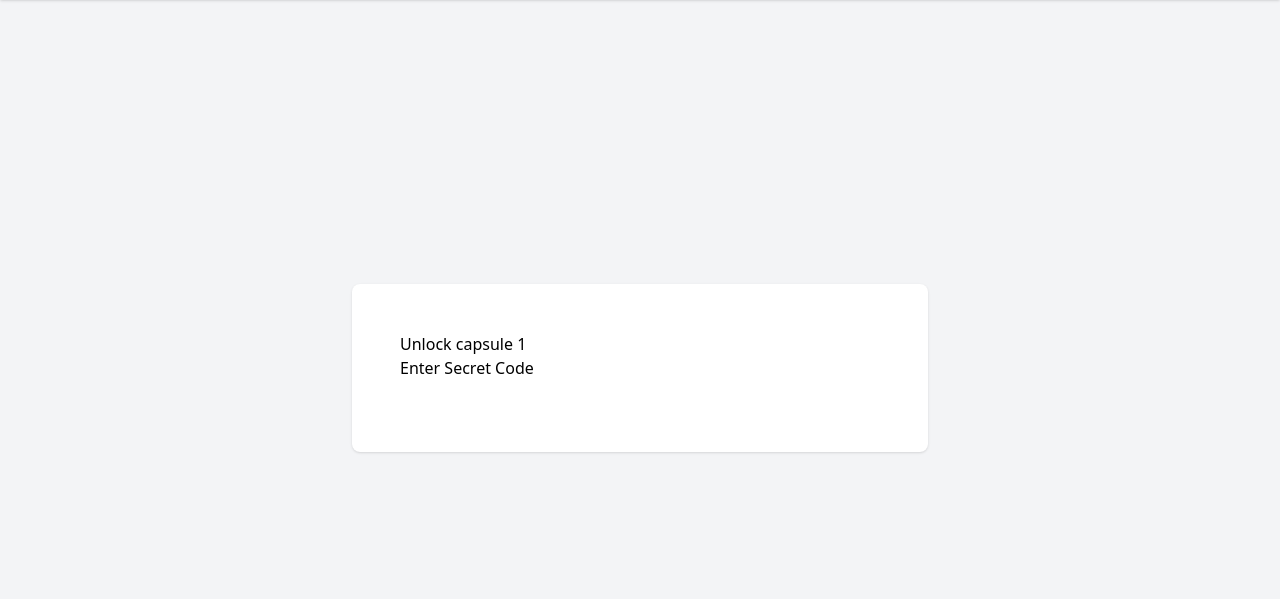
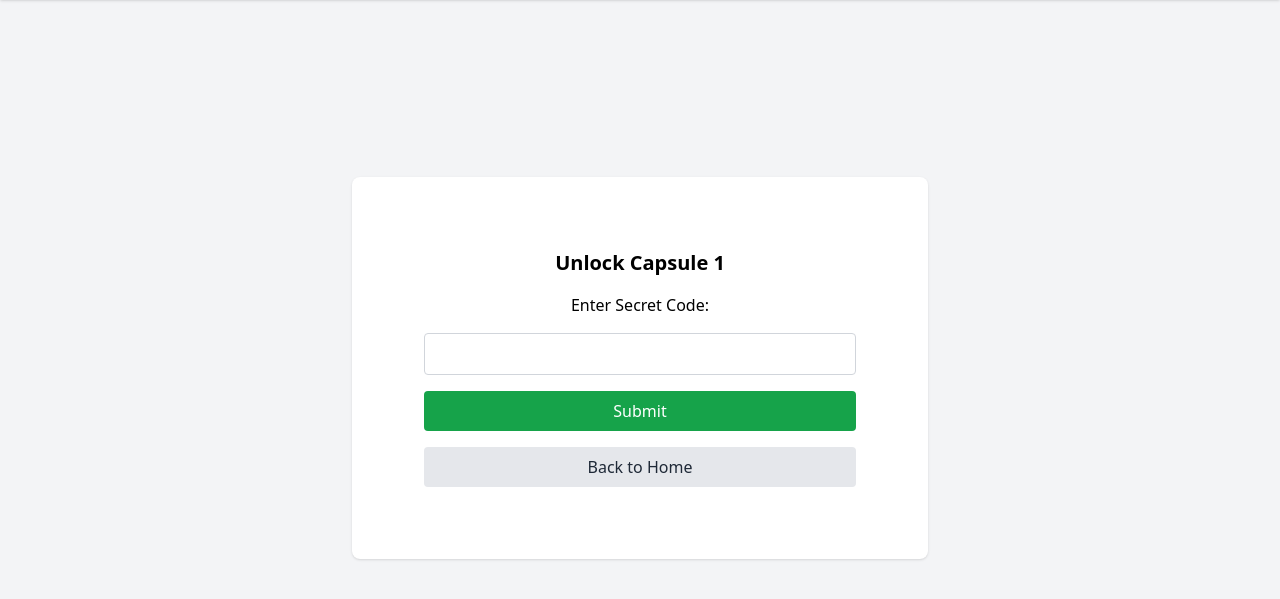
Before and after one commit to Whrtn/timecapsule, a Django app: page /capsule/1/ in a window 1280 px wide. Shown: the part 60-659 px from the top of the page. Run offline with Django 5.2, Linux system fonts and the light colour scheme; tables that the repository leaves empty hold one stand-in row (values such as "Sample post"); some libraries are stand-ins or nearby versions.

Commit message:
update template styling

```diff
--- a/capsules/templates/capsules/home.html
+++ b/capsules/templates/capsules/home.html
@@ -3,7 +3,7 @@
 {% block content %}
 <div class="flex flex-col items-center justify-center space-y-4 bg-white rounded-lg w-full">
 
-  <p class="text-lg font-semibold text-gray-800">Enter a Capsule ID</p>
+  <h1 class="text-xl font-semibold">Enter a Capsule ID</h1>
 
   <form id="capsuleForm" class="w-full space-y-4">
     <input
--- a/capsules/templates/capsules/unlock_capsule.html
+++ b/capsules/templates/capsules/unlock_capsule.html
@@ -1,7 +1,21 @@
 {% extends 'capsules/base.html' %}
 {% block title %}Time Capsule - Unlock Capsule{% endblock %}
 {%  block content %}
-<p>Unlock capsule {{ capsule_id }}</p>
-<p>Enter Secret Code</p>
-<input type="text"/>
+<div class="flex flex-col items-center justify-center space-y-4 p-6 bg-white rounded-lg w-full">
+<h1 class="text-xl font-semibold">Unlock Capsule {{ capsule_id }}</h1>
+<p>Enter Secret Code:</p>
+<form id="secretCodeForm" class="w-full space-y-4">
+<input class="w-full border border-gray-300 rounded px-4 py-2 focus:outline-none focus:ring-2 focus:ring-emerald-500" type="text"/>
+<button
+type="submit"
+class="w-full bg-green-600 text-white px-4 py-2 rounded hover:bg-green-500 transition"
+>
+Submit
+</button>
+</form>
+<a href="/"
+  class="w-full text-center mt-4 bg-gray-200 text-gray-800 px-4 py-2 rounded hover:bg-gray-300 transition">
+  Back to Home
+</a>
+</div>
 {% endblock %}
--- a/capsules/views.py
+++ b/capsules/views.py
@@ -27,7 +27,7 @@ def view_capsule(request, capsule_id):
             return render(request, 'capsules/unlock_capsule.html', {'capsule_id': message.id})
 
         else:
-            return render(request, 'capsules/capsule_locked.html', {'capsule_id': message.id})
+            return render(request, 'capsules/capsule_locked.html', {'capsule_id': message.id, 'unlock_date': message.unlock_date})
 
     else:
         return render(request, 'capsules/home.html')
```
Also changed, not shown: capsules/templates/capsules/capsule_locked.html (+8 -2 lines), capsules/templates/capsules/view_unlocked_capsule.html (+9 -2 lines).
